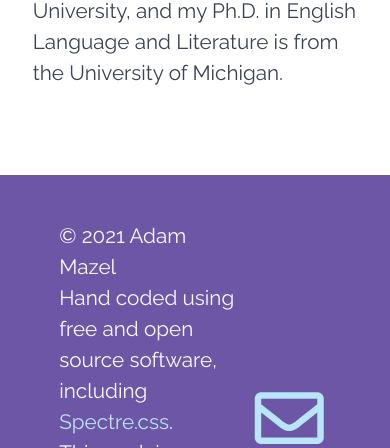
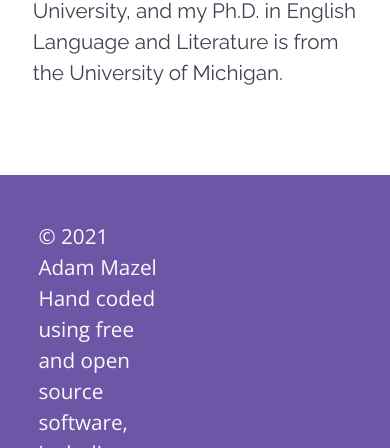
Before and after one commit to amaze2/amaze2.github.io, a plain HTML site: page index.html in a window 390 px wide. Shown: the part 843-1291 px from the top of the page. Drawn offline with nearby package versions, Linux system fonts and the light colour scheme; some icons are missing.

Commit message:
revised responsiveness and footer font

```diff
--- a/index.html
+++ b/index.html
@@ -11,7 +11,7 @@
         <link rel="stylesheet" type="text/css" media="all" href="style.css" />
         <link rel="preconnect" href="https://fonts.googleapis.com">
         <link rel="preconnect" href="https://fonts.gstatic.com" crossorigin>
-        <link href="https://fonts.googleapis.com/css2?family=Raleway&family=Montserrat&family=Open+Sans:wght@300&family=Roboto:wght@100&display=swap" rel="stylesheet">
+        <link href="https://fonts.googleapis.com/css2?family=Raleway&family=Montserrat&family=Open+Sans:wght@300&display=swap" rel="stylesheet">
         <link rel="apple-touch-icon" sizes="180x180" href="favicon_io/apple-touch-icon.png">
         <link rel="icon" type="image/png" sizes="32x32" href="favicon_io/favicon-32x32.png">
         <link rel="icon" type="image/png" sizes="16x16" href="favicon_io/favicon-16x16.png">
@@ -55,7 +55,7 @@
 <footer>
     <div class="container">
         <div class="columns">
-            <div class="column col-8">
+            <div class="column col-8 col-xl-8 col-lg-7 col-md-6 col-sm-5 col-xs-4">
                 <p>
                     &#169 <time>2021</time> Adam Mazel
                     <br/>
@@ -64,7 +64,7 @@
                     This work is licensed under a <a rel="license" href="http://creativecommons.org/licenses/by-sa/4.0/">Creative Commons Attribution-ShareAlike 4.0 International License</a>.
                 </p>
             </div>
-            <div class="column col-4">
+            <div class="column col-4 col-xl-4 col-lg-5 col-md-6 col-sm-7 col-xs-8">
                 <div class="icons">
                         <a href="mailto:mazeladam@gmail.com" target="_blank">
                             <i class="far fa-envelope fa-3x"></i>
--- a/style.css
+++ b/style.css
@@ -47,9 +47,10 @@ body
 
 footer
 {
-  background-color : #6e56a7;
-  color            : #fafafa;
+  background-color: #6e56a7;
+  color: #fafafa;
   padding: 2em;
+  font-family: "open sans", sans-serif;
 }
 
 footer .column
--- a/stylecv.css
+++ b/stylecv.css
@@ -84,9 +84,10 @@ li{
 
 footer
 {
-  background-color : #6e56a7;
-  color            : #fafafa;
+  background-color: #6e56a7;
+  color: #fafafa;
   padding: 2em;
+
 }
 
 footer .column
@@ -99,6 +100,7 @@ footer .column
 footer p
 {
   margin-bottom : 0;
+  font-family: "open sans", sans-serif !important;
 }
 
 footer .icons
```
Also changed, not shown: _site/index.html, _site/style.css, _site/stylecv.css.
